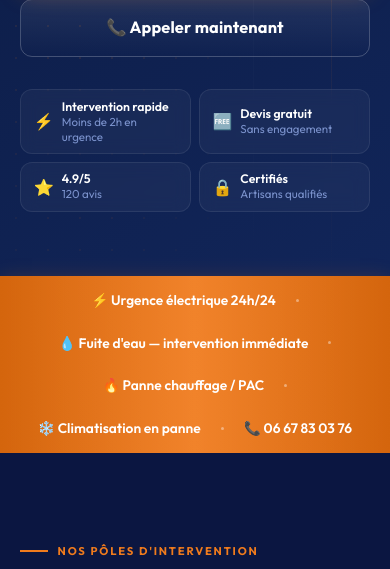
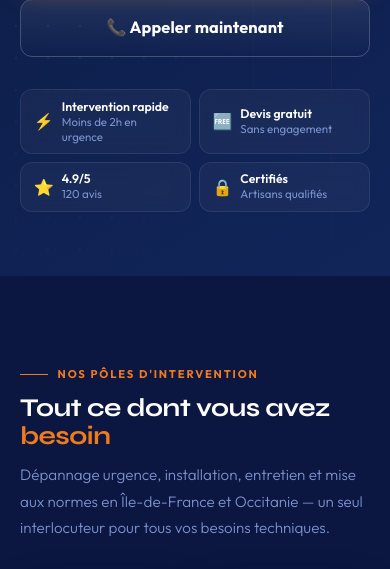
Before and after one commit to talaat93/emae15, a PHP site: page / in a window 390 px wide. Shown: the part 1469-2038 px from the top of the page. Run offline with PHP 8.4, Linux system fonts and the light colour scheme; tables that the repository leaves empty hold one stand-in row (values such as "Sample post"); grey boxes marked "Sample" are stand-in pictures; some libraries are stand-ins or nearby versions.

Commit message:
fix(main): bande orange supprimée, numéros étapes, WhatsApp au-dessus mob-bar, nav iOS
- index.php: suppression bande strip urgence orange; numéros étapes 01/02/03 hardcodés (plus de dépendance au réglage admin à 0)
- style.css: .wa-btn bottom:calc(68px+1rem) sur mobile (au-dessus de la barre CTA), taille 50px
- style.css: .site-nav fond opaque + transform:translateZ(0) pour corriger le z-index iOS sur backdrop-filter du hero-card

https://claude.ai/code/session_013kSPPNLgL1T7Biexk1bThC

```diff
--- a/assets/css/style.css
+++ b/assets/css/style.css
@@ -112,7 +112,7 @@ button,input,select,textarea{font:inherit;}
 .nav-toggle[aria-expanded="true"] span:nth-child(2){opacity:0;}
 .nav-toggle[aria-expanded="true"] span:nth-child(3){transform:translateY(-7px) rotate(-45deg);}
 
-.site-nav{display:none;flex-direction:column;position:fixed;top:70px;left:0;right:0;bottom:68px;background:rgba(3,9,26,.98);padding:1rem 1rem 1.25rem;overflow-y:auto;z-index:9500;}
+.site-nav{display:none;flex-direction:column;position:fixed;top:70px;left:0;right:0;bottom:68px;background:#030918;padding:1rem 1rem 1.25rem;overflow-y:auto;z-index:9500;-webkit-transform:translateZ(0);transform:translateZ(0);}
 .site-nav.open{display:grid;grid-template-columns:1fr 1fr;align-content:start;gap:.5rem;}
 .site-nav a{color:var(--t1);font-weight:600;font-size:.95rem;padding:.72rem .85rem;border-radius:var(--r2);border:1px solid rgba(255,255,255,.09);background:rgba(255,255,255,.04);display:flex;align-items:center;justify-content:center;text-align:center;transition:all .18s;line-height:1.25;}
 .site-nav a:hover,.site-nav a.on{color:var(--p);border-color:rgba(240,123,29,.28);background:rgba(240,123,29,.07);}
@@ -1067,7 +1067,8 @@ body{background:var(--navy-2);}
 .urgency-popup__cta:hover{background:var(--p-h,#c95f0b);}
 
 /* ── BOUTON WHATSAPP FLOTTANT ── */
-.wa-btn{position:fixed;bottom:1.5rem;right:1.25rem;z-index:9980;width:56px;height:56px;border-radius:50%;background:#25D366;color:#fff;display:flex;align-items:center;justify-content:center;overflow:hidden;box-shadow:0 4px 20px rgba(37,211,102,.45);transition:transform .2s,box-shadow .2s;text-decoration:none;flex-shrink:0;}
+.wa-btn{position:fixed;bottom:calc(68px + 1rem);right:1.25rem;z-index:9980;width:50px;height:50px;border-radius:50%;background:#25D366;color:#fff;display:flex;align-items:center;justify-content:center;overflow:hidden;box-shadow:0 4px 20px rgba(37,211,102,.45);transition:transform .2s,box-shadow .2s;text-decoration:none;flex-shrink:0;}
 .wa-btn:hover{transform:scale(1.1);box-shadow:0 8px 32px rgba(37,211,102,.6);}
-.wa-btn svg{width:30px;height:30px;min-width:30px;min-height:30px;max-width:30px;max-height:30px;fill:#fff;flex-shrink:0;}
-@media(min-width:769px){.wa-btn{bottom:1.5rem;right:1.5rem;}}
+.wa-btn svg{width:28px;height:28px;min-width:28px;min-height:28px;max-width:28px;max-height:28px;fill:#fff;flex-shrink:0;}
+@media(min-width:769px){.wa-btn{bottom:1.5rem;right:1.5rem;width:56px;height:56px;}
+.wa-btn svg{width:30px;height:30px;min-width:30px;min-height:30px;max-width:30px;max-height:30px;}}
--- a/index.php
+++ b/index.php
@@ -119,21 +119,6 @@ if ($route === '' || $route === 'home') {
   </div>
 </section>
 
-<!-- STRIP URGENCE -->
-<div class="strip">
-  <div class="wrap strip-in">
-    <?php foreach (array_filter([
-      geo_replace(setting('strip_1','⚡ Urgence électrique 24h/24')),
-      geo_replace(setting('strip_2','💧 Fuite d\'eau — intervention immédiate')),
-      geo_replace(setting('strip_3','🔥 Panne chauffage / PAC')),
-      geo_replace(setting('strip_4','❄️ Climatisation en panne')),
-      '📞 '.company_phone(),
-    ], fn($v)=>trim($v)!=='') as $i=>$item): ?>
-      <?php if ($i>0): ?><span class="strip-sep"></span><?php endif; ?>
-      <span class="strip-item"><?= e($item) ?></span>
-    <?php endforeach; ?>
-  </div>
-</div>
 
 <!-- NOS SERVICES -->
 <section class="svc-section">
@@ -221,16 +206,16 @@ if ($route === '' || $route === 'home') {
     <div class="svc-label"><?= e(setting('process_label','Comment ça marche')) ?></div>
     <h2 class="section-title"><?= e(setting('process_title','Votre intervention en')) ?> <em><?= e(setting('process_title_hl','3 étapes')) ?></em></h2>
     <div class="process-grid">
-      <?php foreach ([
-        [setting('process_1_num','01'), setting('process_1_title','Vous nous contactez'),        setting('process_1_text','Appelez ou remplissez le formulaire. Nous répondons immédiatement et qualifions votre besoin en moins de 5 minutes.')],
-        [setting('process_2_num','02'), setting('process_2_title','Nous organisons l\'intervention'), setting('process_2_text','Un technicien qualifié est envoyé sur site. Délai et tarif estimé confirmés avant déplacement.')],
-        [setting('process_3_num','03'), setting('process_3_title','Intervention & compte rendu'), setting('process_3_text','Diagnostic, réparation ou installation. Compte rendu clair et facture détaillée en fin de chantier.')],
-      ] as [$num,$title,$text]): ?>
+      <?php $_pn=0; foreach ([
+        [setting('process_1_title','Vous nous contactez'),        setting('process_1_text','Appelez ou remplissez le formulaire. Nous répondons immédiatement et qualifions votre besoin en moins de 5 minutes.')],
+        [setting('process_2_title','Nous organisons l\'intervention'), setting('process_2_text','Un technicien qualifié est envoyé sur site. Délai et tarif estimé confirmés avant déplacement.')],
+        [setting('process_3_title','Intervention & compte rendu'), setting('process_3_text','Diagnostic, réparation ou installation. Compte rendu clair et facture détaillée en fin de chantier.')],
+      ] as [$title,$text]): $_pn++; ?>
       <div class="process-step">
-        <div class="process-num"><?= e($num) ?></div>
+        <div class="process-num"><?= str_pad((string)$_pn,2,'0',STR_PAD_LEFT) ?></div>
         <div><div class="process-h"><?= e($title) ?></div><p class="process-p"><?= e($text) ?></p></div>
       </div>
-      <?php endforeach; ?>
+      <?php endforeach; unset($_pn); ?>
     </div>
   </div>
 </section>
@@ -1010,9 +995,9 @@ if ($page) {
   <div class="svc-label"><?= e(setting('svc_process_label','Notre méthode')) ?></div>
   <h2 class="section-title"><?= e(setting('svc_process_title','Intervention en')) ?> <em><?= e(setting('svc_process_title_hl','3 étapes')) ?></em></h2>
   <div class="steps-grid" style="margin-top:1.75rem;">
-    <div class="step-card"><div class="step-num"><?= e(setting('process_1_num','01')) ?></div><div><div class="step-h"><?= e(setting('process_1_title','Contact immédiat')) ?></div><p class="step-p"><?= e(setting('process_1_text','Appelez ou envoyez votre demande. Nous répondons immédiatement.')) ?></p></div></div>
-    <div class="step-card"><div class="step-num"><?= e(setting('process_2_num','02')) ?></div><div><div class="step-h"><?= e(setting('process_2_title','Déplacement rapide')) ?></div><p class="step-p"><?= e(setting('process_2_text','Technicien qualifié dépêché sur place. Délai et tarif confirmés avant déplacement.')) ?></p></div></div>
-    <div class="step-card"><div class="step-num"><?= e(setting('process_3_num','03')) ?></div><div><div class="step-h"><?= e(setting('process_3_title','Intervention & rapport')) ?></div><p class="step-p"><?= e(setting('process_3_text','Diagnostic, réparation ou installation. Compte rendu et facture détaillés.')) ?></p></div></div>
+    <div class="step-card"><div class="step-num">01</div><div><div class="step-h"><?= e(setting('process_1_title','Contact immédiat')) ?></div><p class="step-p"><?= e(setting('process_1_text','Appelez ou envoyez votre demande. Nous répondons immédiatement.')) ?></p></div></div>
+    <div class="step-card"><div class="step-num">02</div><div><div class="step-h"><?= e(setting('process_2_title','Déplacement rapide')) ?></div><p class="step-p"><?= e(setting('process_2_text','Technicien qualifié dépêché sur place. Délai et tarif confirmés avant déplacement.')) ?></p></div></div>
+    <div class="step-card"><div class="step-num">03</div><div><div class="step-h"><?= e(setting('process_3_title','Intervention & rapport')) ?></div><p class="step-p"><?= e(setting('process_3_text','Diagnostic, réparation ou installation. Compte rendu et facture détaillés.')) ?></p></div></div>
   </div>
 </div></section>
 
```
